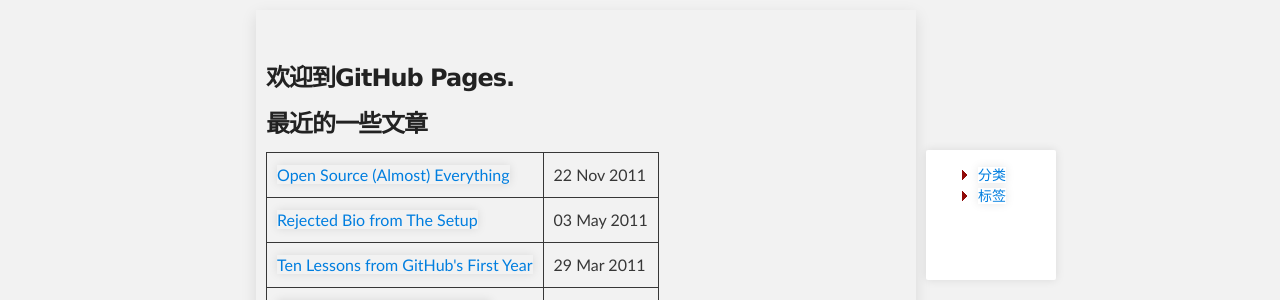
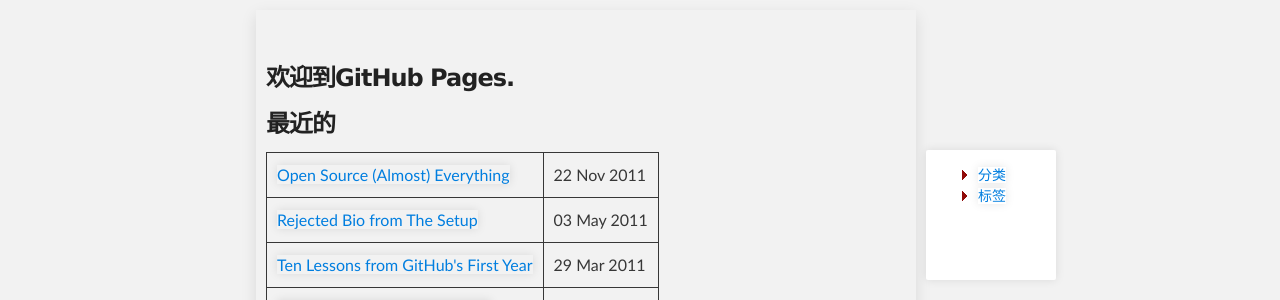
Before and after one commit to tonlog/tonlog.github.io, a Jekyll site: the page built from index.md, in a window 1280 px wide and 900 px high. Shown: the part 220-520 px from the top of the window. Built offline with Jekyll 4.4.1, drawn with Linux system fonts in a browser that asks for light colours; Markdown is read by kramdown in place of the engine named in the settings.

Commit message:
Update index.md

```diff
--- a/index.md
+++ b/index.md
@@ -21,7 +21,7 @@
 someasdiw
 <img src="images/sprite_download.png" style="height:100px;width:100px" />--->
 
-<h3>最近的一些文章</h3>
+<h3>最近的</h3>
 <table>
 {% for post in site.posts limit: 6 %}
 <tr>
```
